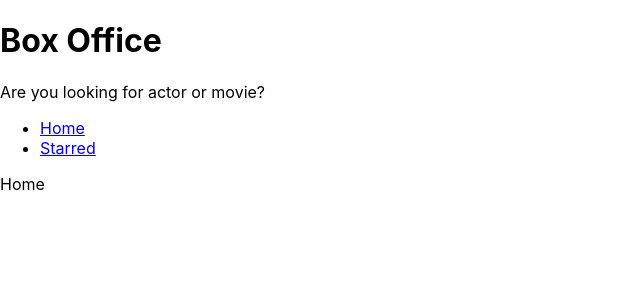
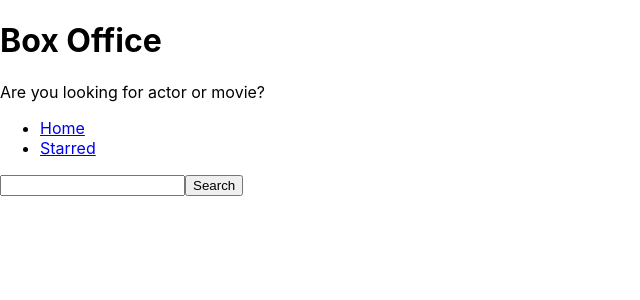
Before and after one commit to gouravs2001/box-office, a React (Create React App) app: page / in a window 1280 px wide. Shown: the top 300 px of the page, without its empty margins (0-640 px from the left). Built offline with nearby package versions, Linux system fonts and the light colour scheme.

Commit message:
added input and search bar used tvapi to get json result

```diff
--- a/src/pages/Home.js
+++ b/src/pages/Home.js
@@ -1,8 +1,37 @@
-import React from 'react';
+import React, { useState } from 'react';
 import MainPageLayout from '../components/MainPageLayout';
 
 const Home = () => {
-  return <MainPageLayout>Home</MainPageLayout>;
+  const [input, setInput] = useState('');
+
+  const onSearch = () => {
+    fetch(`https://api.tvmaze.com/search/shows?q=${input}`)
+      .then(res => res.json())
+      .then(result => console.log(result));
+  };
+
+  const onInputChange = ev => {
+    setInput(ev.target.value);
+  };
+
+  const onKeyDown = ev => {
+    if (ev.keyCode === 13) {
+      onSearch();
+    }
+  };
+  return (
+    <MainPageLayout>
+      <input
+        type="text"
+        onChange={onInputChange}
+        onKeyDown={onKeyDown}
+        value={input}
+      />
+      <button type="button" onClick={onSearch}>
+        Search
+      </button>
+    </MainPageLayout>
+  );
 };
 
 export default Home;
```
